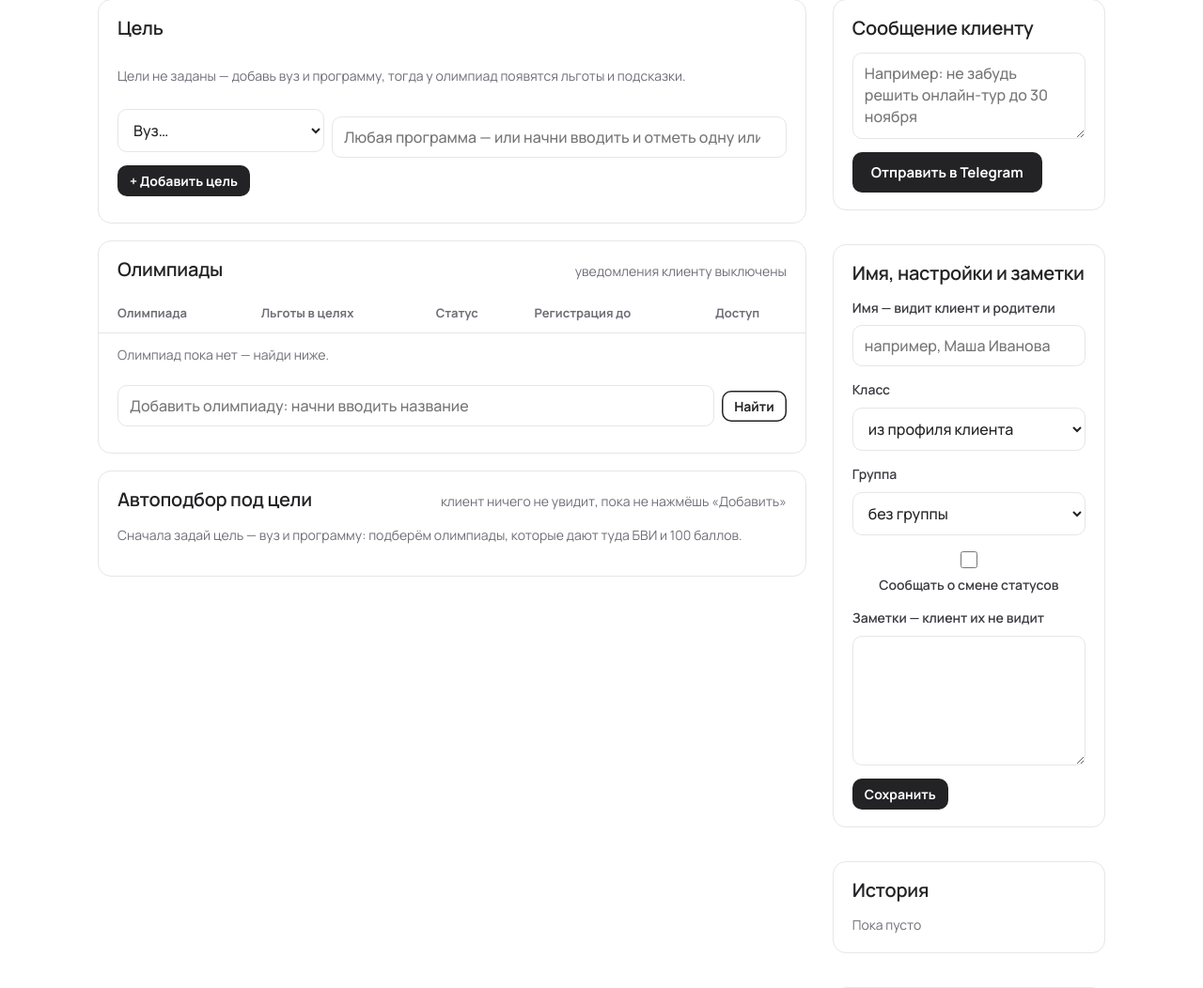
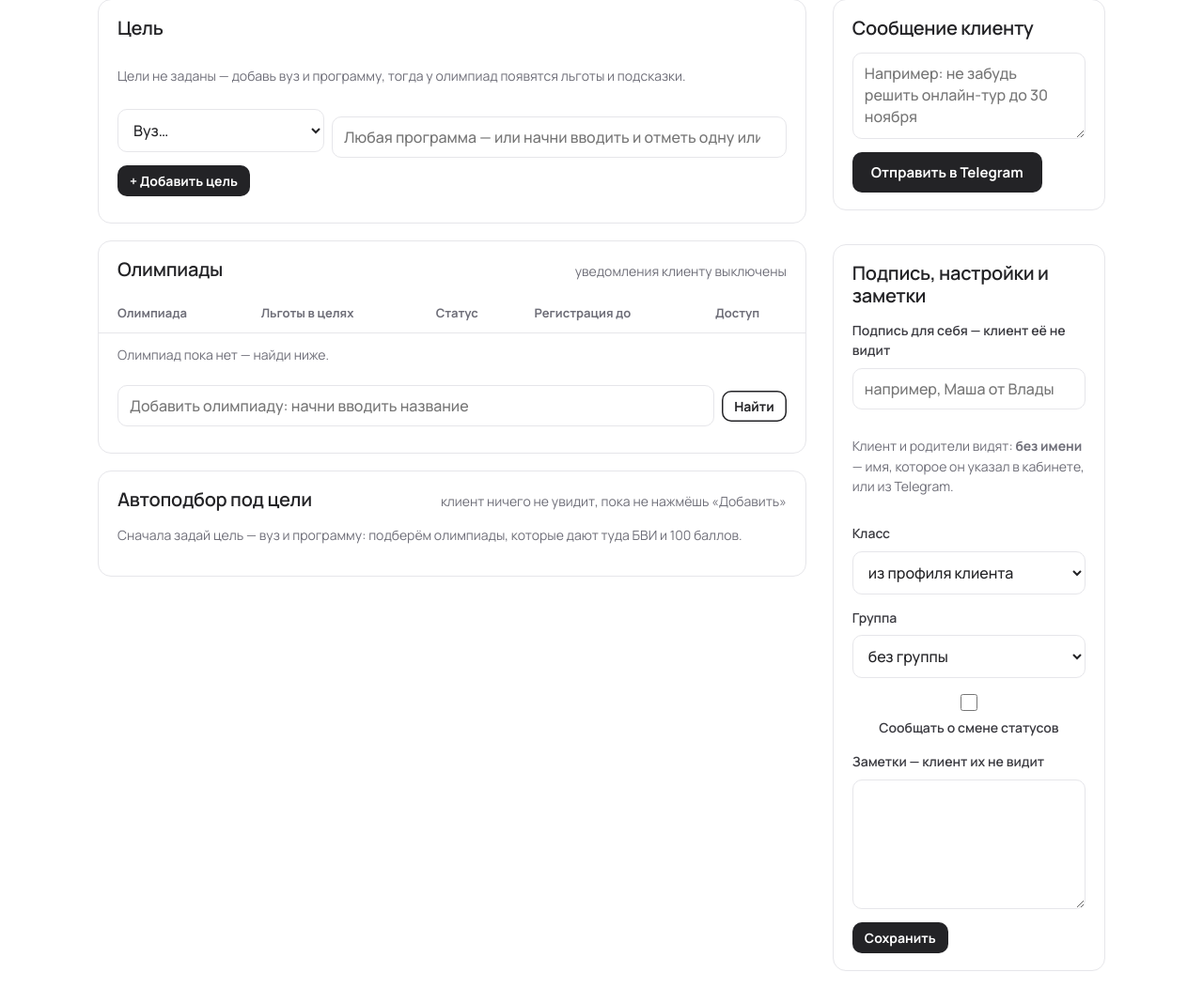
Before and after one commit to fpmitucha/olymp-navigator, a Python web app: template app/web/templates/admin_client.html in a window 1280 px wide. Shown: the part 218-1270 px from the top of the page at 94% size. Run offline with Jinja, Linux system fonts and the light colour scheme; the template is opened without the code that fills it, so the values that code supplies are empty; some web fonts are replaced.

Commit message:
Имя клиента: подпись куратора видна только в админке
Клиент и родители видят имя, которое клиент указал сам, по умолчанию — из Telegram.

Co-Authored-By: Claude Opus 5.5 <noreply@anthropic.com>
Claude-Session: https://claude.ai/code/session_01CPq9c7ALR6iufiBWnXNobn

```diff
--- a/app/web/templates/admin_client.html
+++ b/app/web/templates/admin_client.html
@@ -188,12 +188,13 @@
       </section>
 
       <section class="adm-card">
-        <h2 id="settings">Имя, настройки и заметки</h2>
+        <h2 id="settings">Подпись, настройки и заметки</h2>
         <form method="post" action="{{ base }}/settings" class="stack">
           <input type="hidden" name="csrf" value="{{ csrf }}">
-          <label class="small">Имя — видит клиент и родители
-            <input class="field" name="display_name" maxlength="80" value="{{ client.display_name or '' }}" placeholder="{{ client.profile_name or client.name or 'например, Маша Иванова' }}" autocomplete="off">
+          <label class="small">Подпись для себя — клиент её не видит
+            <input class="field" name="display_name" maxlength="80" value="{{ client.display_name or '' }}" placeholder="например, Маша от Влады" autocomplete="off">
           </label>
+          <p class="small muted">Клиент и родители видят: <b>{{ client.public_name or 'без имени' }}</b> — имя, которое он указал в кабинете, или из Telegram.</p>
           <label class="small">Класс
             <select class="field" name="grade"><option value="">из профиля клиента</option>{% for n in range(5, 12) %}<option value="{{ n }}" {% if client.grade_override == n %}selected{% endif %}>{{ n }}</option>{% endfor %}</select>
           </label>
--- a/app/web/templates/me.html
+++ b/app/web/templates/me.html
@@ -5,7 +5,7 @@
 {% block main %}
 <div class="wrap">
   <section class="me-hero">
-    <h1>{% if profile.name %}{{ profile.name }}, твой путь{% else %}Мой путь{% endif %}</h1>
+    <h1>{% set shown = profile.name or tg_name %}{% if shown %}{{ shown }}, твой путь{% else %}Мой путь{% endif %}</h1>
     <p class="muted">{% if profile.grade %}{{ profile.grade }} класс · {% endif %}данные приёма {{ admission_year - 1 }}, пока вузы не выложили {{ admission_year }}</p>
     <div class="me-id">
       <span class="id-chip"><span class="muted">Твой ID</span> {{ code[:3] }} {{ code[3:] }}</span>
@@ -110,7 +110,7 @@
     <h2>Настройки</h2>
     <form class="form-grid" method="post" action="/me/profile">
       <input type="hidden" name="csrf" value="{{ csrf }}">
-      <label>Как к тебе обращаться<input class="field" name="name" value="{{ profile.name }}" maxlength="60" autocomplete="given-name"></label>
+      <label>Как к тебе обращаться <span class="muted small">— так тебя называет сайт и видят родители{% if tg_name %}; пусто — «{{ tg_name }}» из Telegram{% endif %}</span><input class="field" name="name" value="{{ profile.name }}" maxlength="60" autocomplete="given-name" placeholder="{{ tg_name }}"></label>
       <label>Класс<select class="field" name="grade"><option value="0">—</option>{% for g in range(7, 12) %}<option value="{{ g }}" {% if profile.grade == g %}selected{% endif %}>{{ g }}</option>{% endfor %}</select></label>
       <label>Телефон <span class="muted small">— необязательно; чтобы куратор мог позвонить по сопровождению</span><input class="field" name="phone" type="tel" value="{{ phone }}" maxlength="20" autocomplete="tel" placeholder="+7 900 000-00-00"></label>
       <button class="btn" type="submit">Сохранить</button>
--- a/app/web/templates/roadmap.html
+++ b/app/web/templates/roadmap.html
@@ -28,7 +28,7 @@
   <section class="rm-hero">
     <div>
       <p class="kicker">Сопровождение · сезон {{ current_year }}</p>
-      <h1>{% if client.name %}{{ client.name }}, твой путь в вуз{% else %}Твой путь в вуз{% endif %}</h1>
+      <h1>{% if client.public_name %}{{ client.public_name }}, твой путь в вуз{% else %}Твой путь в вуз{% endif %}</h1>
       <p class="muted">{% if client.grade %}{{ client.grade }} класс · {% endif %}куратор отмечает каждый шаг, здесь видно, что сделано и что дальше</p>
     </div>
     {% if not shared %}
```
Also changed, not shown: app/bot/storage.py (+7 -3 lines), app/web/main.py (+6 -3 lines), tests/test_crm.py (+5 -1 lines).
